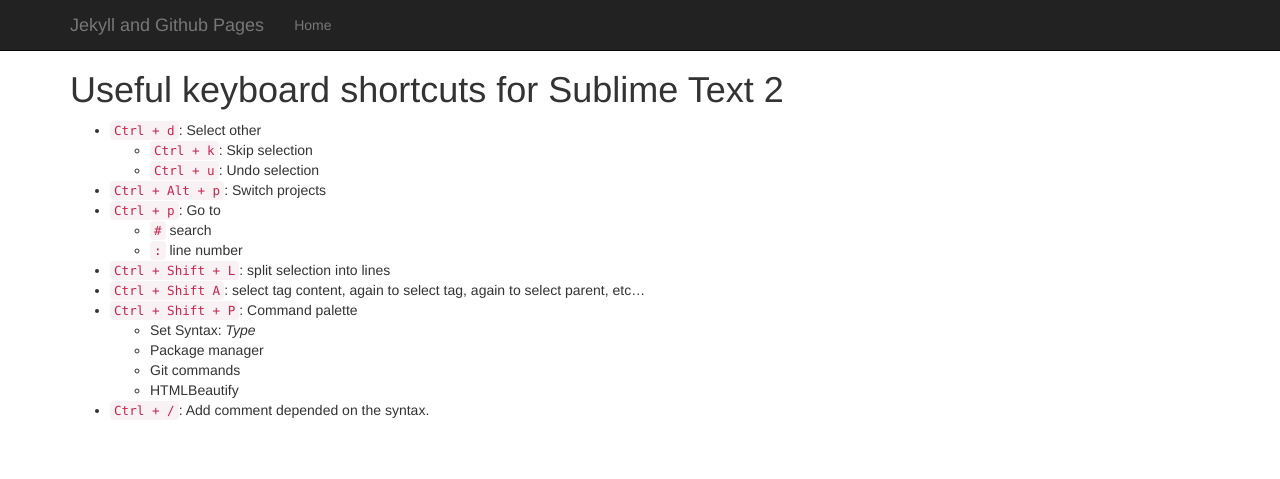
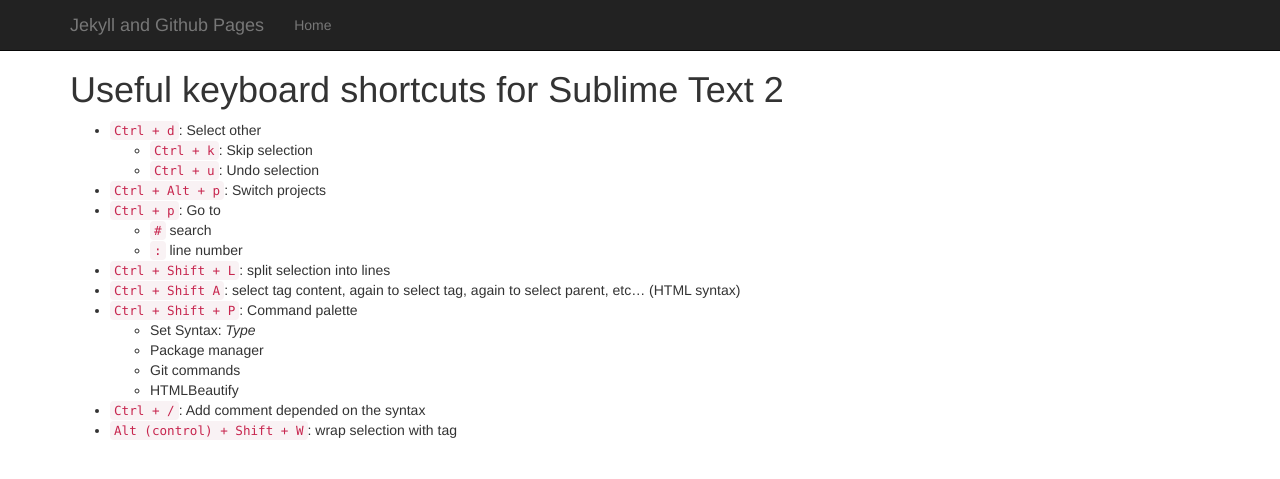
Before and after one commit to shawnthompson/jekyll-presentation, a Jekyll site: the page built from _posts/2014-12-30-sublime-text-2.md, in a window 1280 px wide. Shown: the top 479 px of the page. Built offline with Jekyll 4.4.1, drawn with Linux system fonts in a browser that asks for light colours; Markdown is read by kramdown in place of the engine named in the settings.

Commit message:
added wrap shortcut

```diff
--- a/_posts/2014-12-30-sublime-text-2.md
+++ b/_posts/2014-12-30-sublime-text-2.md
@@ -11,10 +11,11 @@
   - `#` search
   - `:` line number
 * `Ctrl + Shift + L`: split selection into lines
-* `Ctrl + Shift A`: select tag content, again to select tag, again to select parent, etc...
+* `Ctrl + Shift A`: select tag content, again to select tag, again to select parent, etc... (HTML syntax)
 * `Ctrl + Shift + P`: Command palette
   - Set Syntax: _Type_
   - Package manager
   - Git commands
   - HTMLBeautify
-* `Ctrl + /`: Add comment depended on the syntax.
+* `Ctrl + /`: Add comment depended on the syntax
+* `Alt (control) + Shift + W`: wrap selection with tag
```
